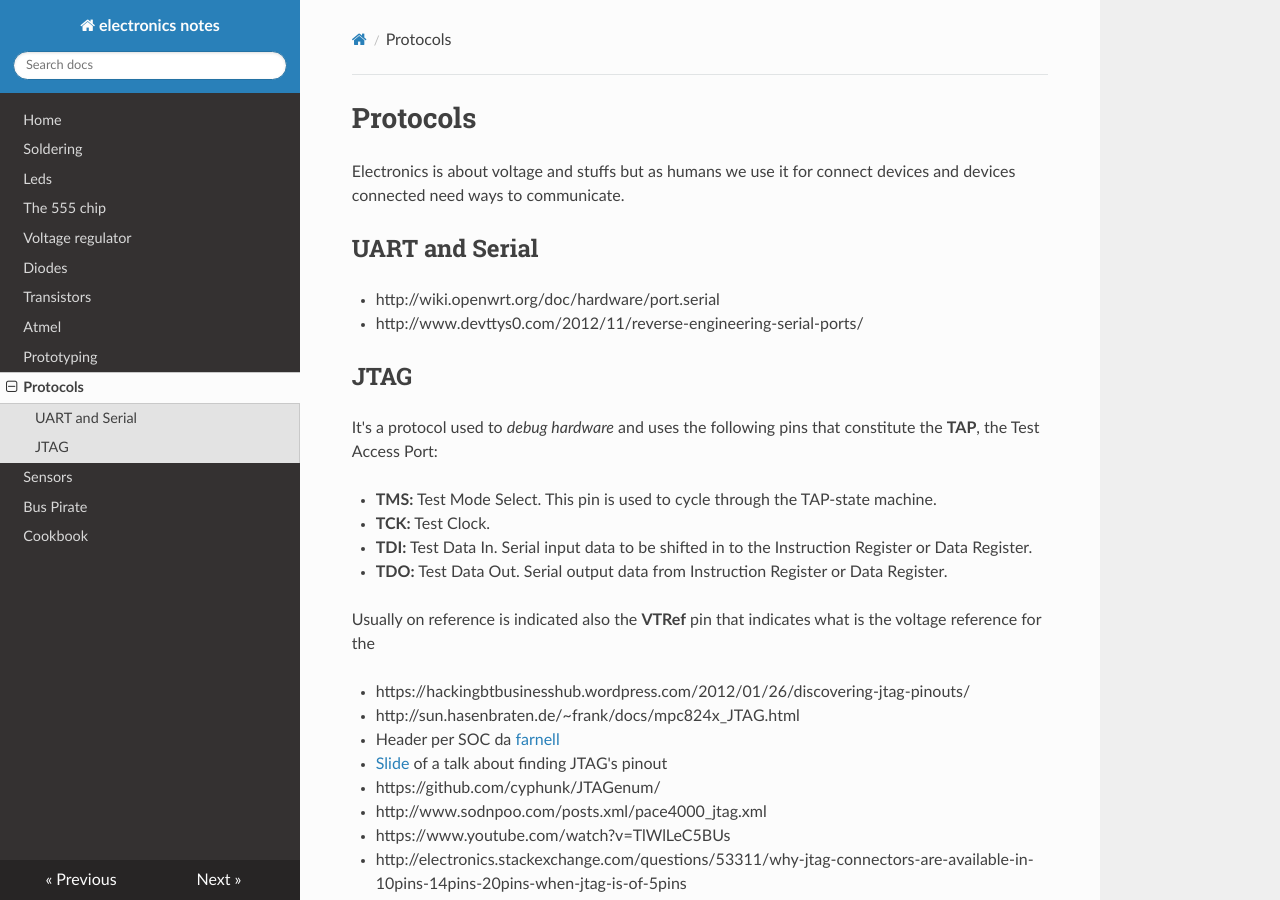
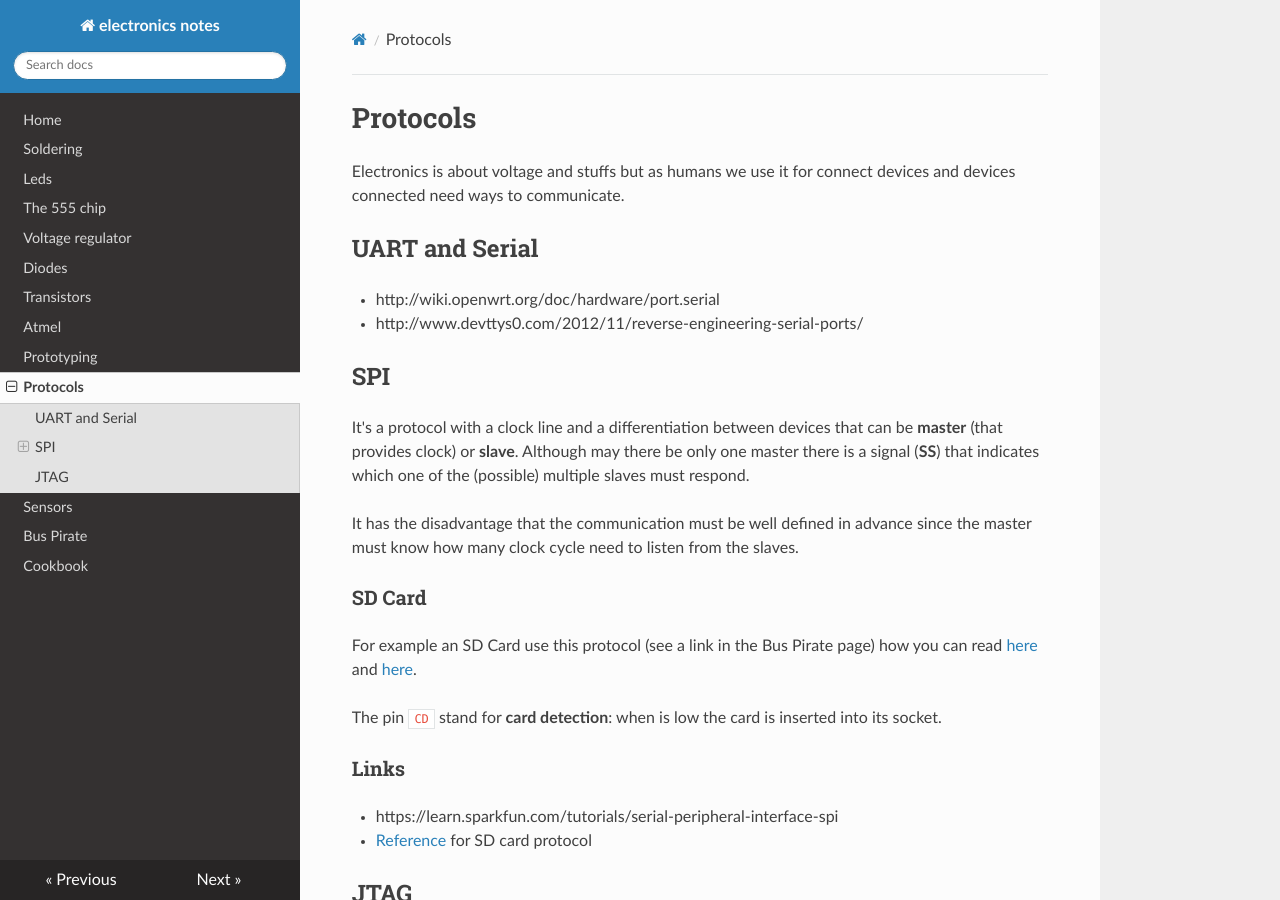
Before and after one commit to gipi/electronics-notes, an MkDocs documentation site: the page built from docs/protocols.md, in a window 1280 px wide and 900 px high. Built offline with MkDocs 1.6.1, drawn with Linux system fonts in a browser that asks for light colours; nearby versions of some CDN libraries; old or Windows-style settings are respelled for this version of MkDocs.

Commit message:
Add SPI section for protocols.

```diff
--- a/docs/protocols.md
+++ b/docs/protocols.md
@@ -7,6 +7,28 @@ connect devices and devices connected need ways to communicate.
 
  - http://wiki.openwrt.org/doc/hardware/port.serial
  - http://www.devttys0.com/2012/11/reverse-engineering-serial-ports/
+
+## SPI
+
+It's a protocol with a clock line and a differentiation between devices that can be
+**master** (that provides clock) or **slave**. Although may there be only one master
+there is a signal (**SS**) that indicates which one of the (possible) multiple slaves
+must respond.
+
+It has the disadvantage that the communication must be well defined in advance since the
+master must know how many clock cycle need to listen from the slaves.
+
+### SD Card
+
+For example an SD Card use this protocol (see a link in the Bus Pirate page) how you can
+read [here](http://elm-chan.org/docs/mmc/mmc_e.html) and [here](http://www.dejazzer.com/ee379/lecture_notes/lec12_sd_card.pdf).
+
+The pin ``CD`` stand for **card detection**: when is low the card is inserted into its socket.
+
+### Links
+
+ - https://learn.sparkfun.com/tutorials/serial-peripheral-interface-spi
+ - [Reference](https://www.sdcard.org/downloads/pls/part1_410.pdf) for SD card protocol
 
 ## JTAG
 
```
